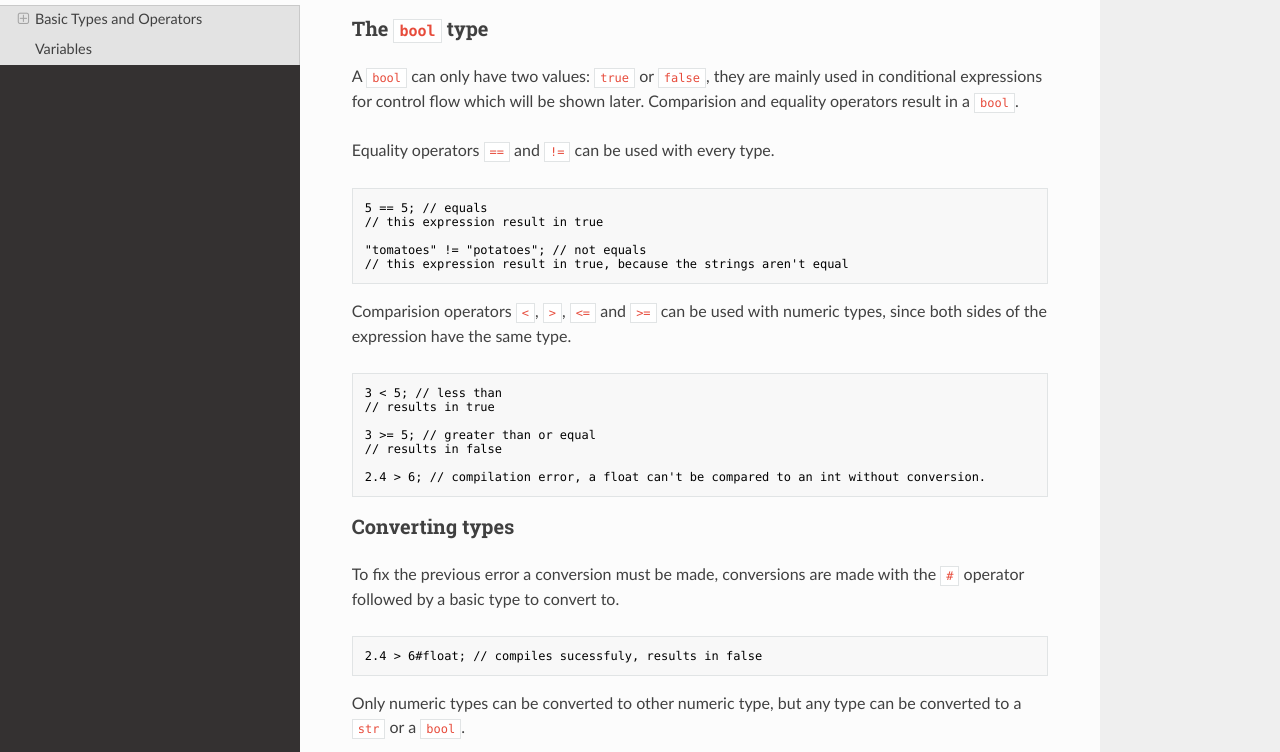
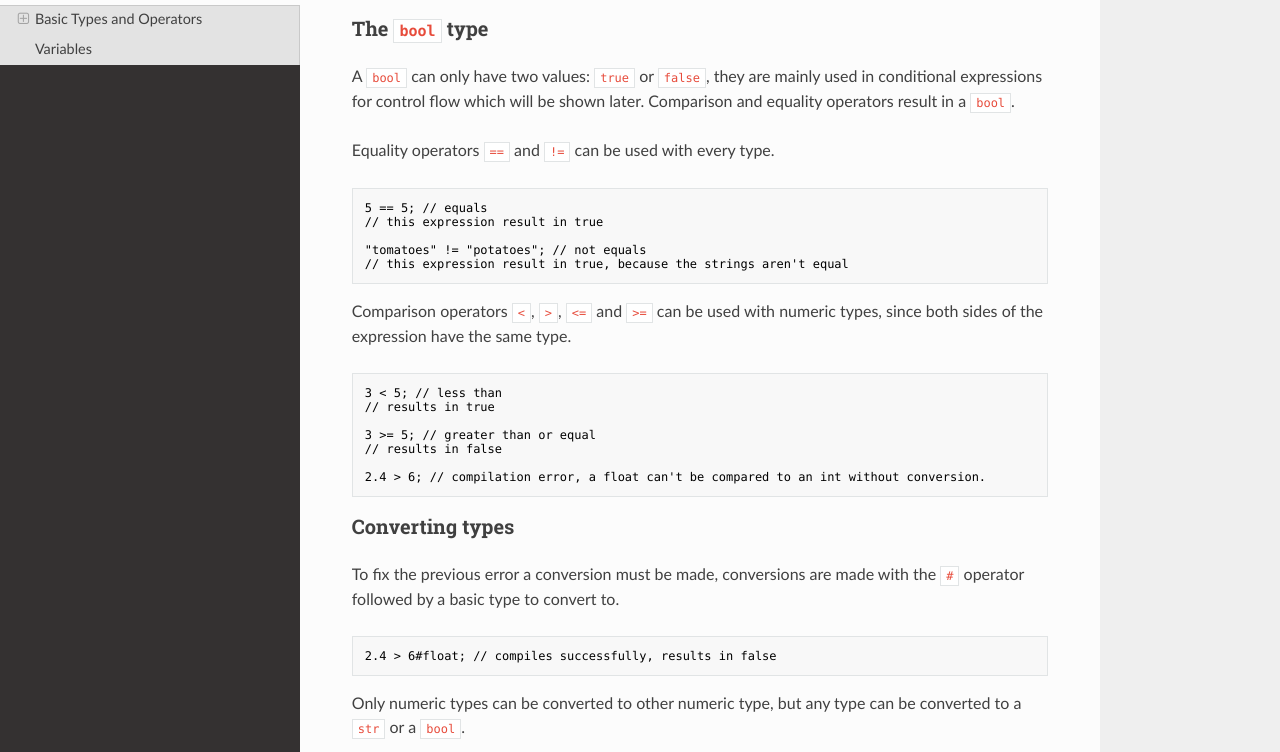
Before and after one commit to 0Walle/medusa-docs, an MkDocs documentation site: the page built from docs/tutorial.md, in a window 1280 px wide and 1400 px high, scrolled down 1101 px. Shown: the part 191-943 px from the top of the window. Built offline with MkDocs 1.6.1, drawn with Linux system fonts in a browser that asks for light colours; nearby versions of some CDN libraries; some of the changed text lies outside the part shown.

Commit message:
fix typos

````diff
--- a/docs/tutorial.md
+++ b/docs/tutorial.md
@@ -60,7 +60,7 @@ println("+ operator can join" + " two strings");
 
 ### The `bool` type
 
-A `bool` can only have two values: `true` or `false`, they are mainly used in conditional expressions for control flow which will be shown later. Comparision and equality operators result in a `bool`.
+A `bool` can only have two values: `true` or `false`, they are mainly used in conditional expressions for control flow which will be shown later. Comparison and equality operators result in a `bool`.
 
 Equality operators `==` and `!=` can be used with every type.
 
@@ -72,7 +72,7 @@ Equality operators `==` and `!=` can be used with every type.
 // this expression result in true, because the strings aren't equal
 ```
 
-Comparision operators `<`, `>`, `<=` and `>=` can be used with numeric types, since both sides of the expression have the same type.
+Comparison operators `<`, `>`, `<=` and `>=` can be used with numeric types, since both sides of the expression have the same type.
 
 ```mds
 3 < 5; // less than
@@ -89,7 +89,7 @@ Comparision operators `<`, `>`, `<=` and `>=` can be used with numeric types, si
 To fix the previous error a conversion must be made, conversions are made with the `#` operator followed by a basic type to convert to.
 
 ```mds
-2.4 > 6#float; // compiles sucessfuly, results in false
+2.4 > 6#float; // compiles successfully, results in false
 ```
 
 Only numeric types can be converted to other numeric type, but any type can be converted to a `str` or a `bool`.
````
Also changed, not shown: other parts of docs/tutorial.md (+1 -1 lines), docs/index.md (+1 -1 lines).
